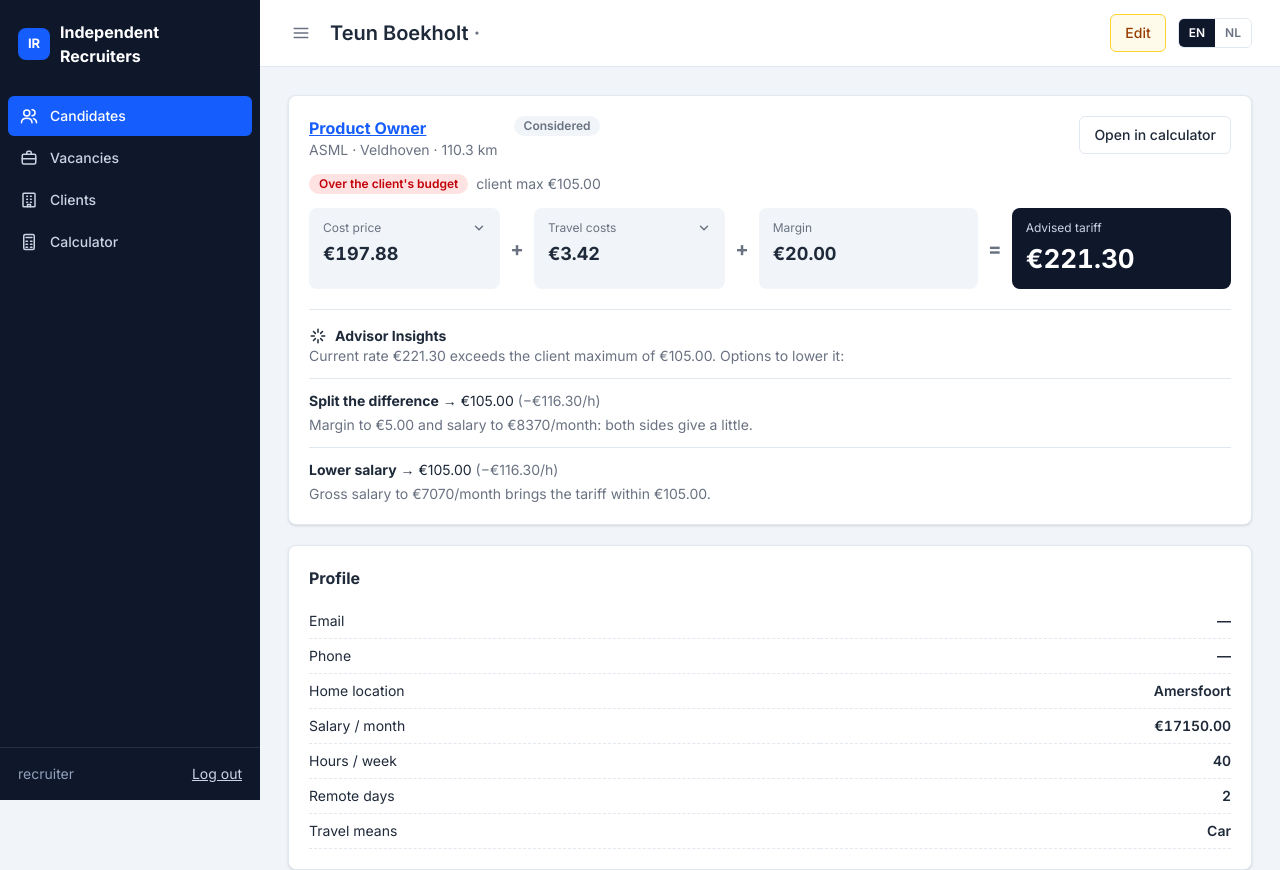
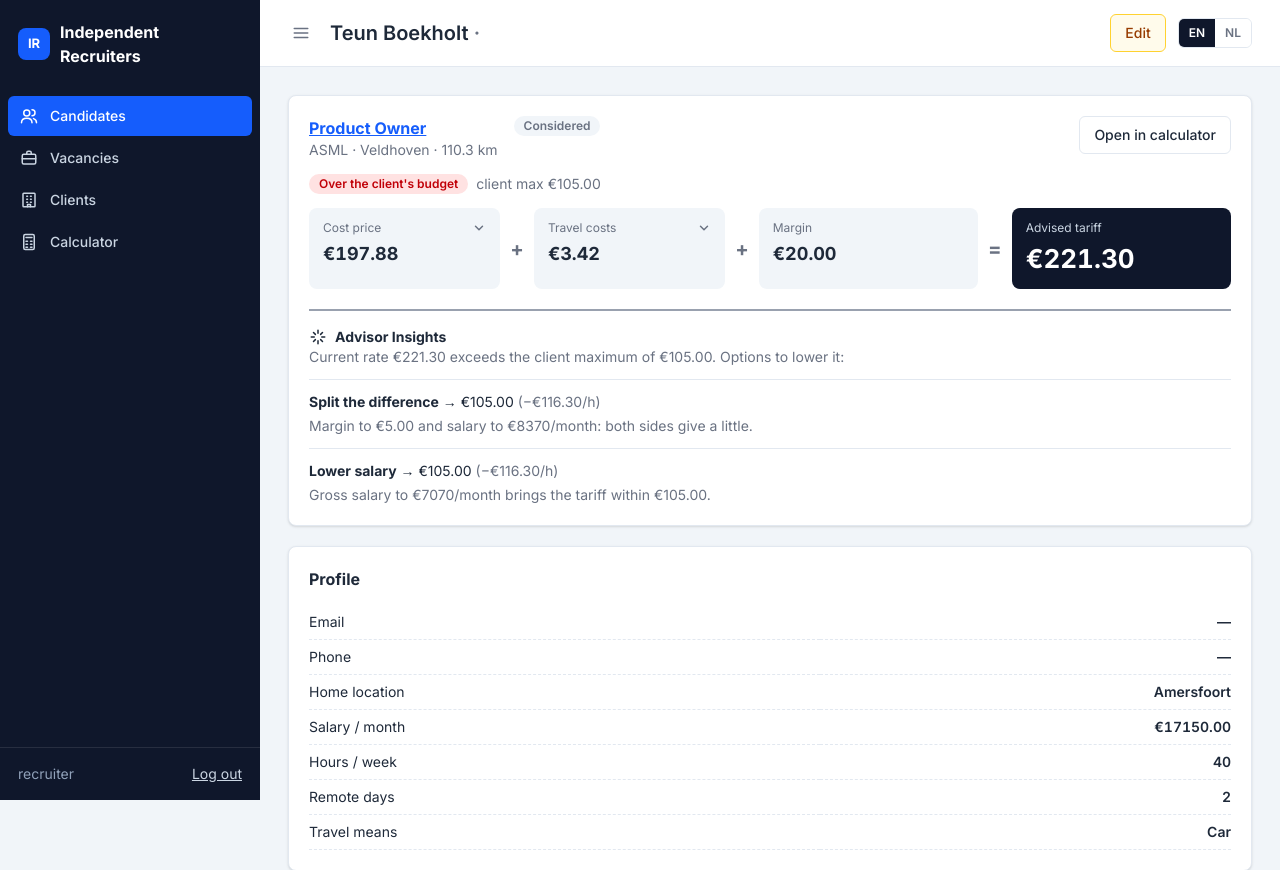
Before and after one commit to thumaman/coding_challenge, a Django app: page /candidates/62/ in a window 1280 px wide. Shown: the top 870 px of the page. Run offline with Django 5.2, Linux system fonts and the light colour scheme; a user stored in the database is signed in; data comes from the database, SQL or seed files in the repository; some libraries are stand-ins or nearby versions.

Commit message:
border for advisory insights

```diff
--- a/clients/templates/clients/_advisor_panel.html
+++ b/clients/templates/clients/_advisor_panel.html
@@ -1,7 +1,7 @@
 {% load i18n %}
 {# Advisor (owner: Ivan), shown inside a vacancy's tariff card when it is over budget or well under it. #}
 {# Context: link (CandidateVacancy), p (its pricing), options (from clients.advisor.suggest_tweaks). #}
-<div class="mt-5 border-t border-slate-200 pt-4">
+<div class="mt-5 border-t-2 border-gray-400 pt-4">
     <h3 class="flex items-center gap-2 font-bold">{% include "core/_icon.html" with name="spark" %} {% trans "Advisor Insights" %}</h3>
     {% if options %}
         {% if options.0.key == "increase_margin" %}
```
Also changed, not shown: core/locale/nl/LC_MESSAGES/django.po.
